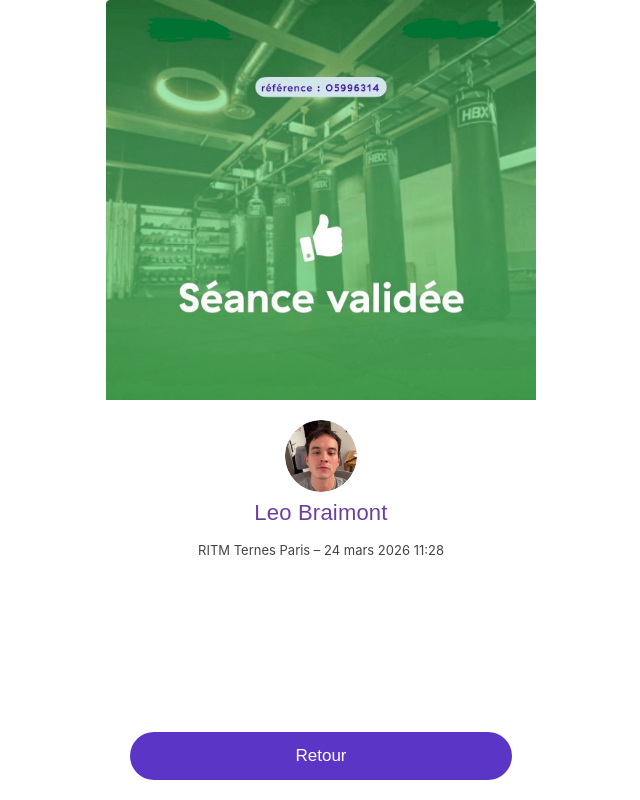
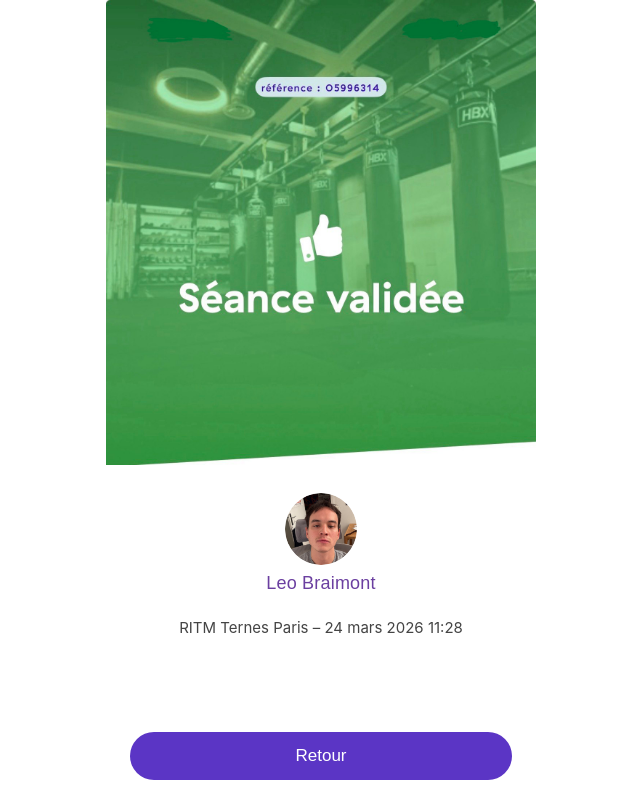
Before and after one commit to idaniar-web/new_new, a plain HTML site: page index.html in a window 1280 px wide. Shown: the whole page, without its empty margins (319-959 px from the left). Drawn offline with Linux system fonts and the light colour scheme; a web font is replaced by a local one.

Commit message:
Add files via upload

```diff
--- a/index.html
+++ b/index.html
@@ -28,30 +28,37 @@
     }
 
     .screen {
-      display: flex;
-      flex-direction: column;
       height: 100dvh;
       width: 100%;
       max-width: 430px;
       margin: 0 auto;
+      display: flex;
+      flex-direction: column;
       overflow: hidden;
     }
 
+    /* Show full image including the inclined bottom edge */
     .top-section {
       flex-shrink: 0;
-      height: 50%;
-      background-image: url('background 2.jpg');
-      background-size: cover;
-      background-position: center top;
+      width: 100%;
+      line-height: 0;
     }
 
+    .top-section img {
+      width: 100%;
+      display: block;
+    }
+
+    /* Bottom fills remaining space, button truly at bottom */
     .bottom-section {
       flex: 1;
+      min-height: 0;
       background: #ffffff;
       display: flex;
       flex-direction: column;
       align-items: center;
-      padding: 20px 24px max(20px, env(safe-area-inset-bottom));
+      padding: 28px 24px 0;
+      padding-bottom: max(20px, env(safe-area-inset-bottom));
     }
 
     .profile-photo {
@@ -65,16 +72,16 @@
     .user-name {
       margin-top: 8px;
       font-family: 'Google Sans', sans-serif;
-      font-size: 22px;
+      font-size: 18px;
       font-weight: 300;
       color: #6B3FA0;
       letter-spacing: 0.2px;
     }
 
     .venue-datetime {
-      margin-top: 16px;
+      margin-top: 24px;
       font-family: -apple-system, 'Helvetica Neue', Arial, sans-serif;
-      font-size: 13px;
+      font-size: 15px;
       font-weight: 400;
       color: #444444;
       text-align: center;
@@ -100,7 +107,9 @@
 </head>
 <body>
   <div class="screen">
-    <div class="top-section"></div>
+    <div class="top-section">
+      <img src="background 2.jpg" alt="" />
+    </div>
 
     <div class="bottom-section">
       <img class="profile-photo" src="profile.png" alt="Leo Braimont" />
```
